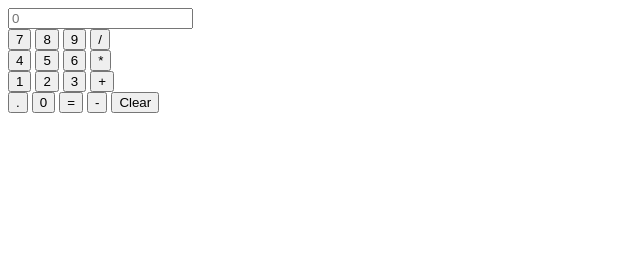
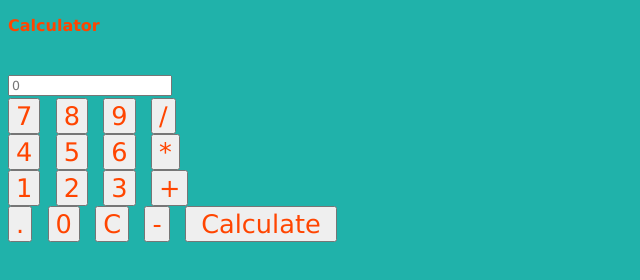
Before and after one commit to r0576736/ex3-Astrid-Thijs, a website: page Rekenmachine.html in a window 1280 px wide. Shown: the whole page, without its empty margins (0-640 px from the left). Drawn offline with Linux system fonts and the light colour scheme.

Commit message:
Style CSS

```diff
--- /dev/null
+++ b/Rekenmachine.css
@@ -0,0 +1,27 @@
+body{
+    background-color: lightseagreen;
+}
+
+#header {
+    color: orangered;
+    font-family: verdana;
+    font-size: 100%;
+}
+
+#div  {
+    color: red;
+    font-family: courier;
+    font-size: 160%;
+}
+
+.button {
+color: orangered;
+    font-family: verdana;
+    font-size: 100%;
+}
+
+#result{
+    color: orangered;
+    font-family: verdana;
+    font-size: 49%;
+}
--- a/Rekenmachine.html
+++ b/Rekenmachine.html
@@ -3,12 +3,13 @@
 <html>
     <head>
         <title>Rekenmachine</title>
-        <meta charset="UTF-8">
-        <meta name="viewport" content="width=device-width, initial-scale=1.0">
+        <link rel="stylesheet" type="text/css" href="./Rekenmachine.css">
     </head>
     <body>
+        <h3 id="header">Calculator</h3>
+        <br>
         <div id="div">
-	<form name="Calculator" method="post" action="/">
+	<form name="Calculator" id="Calculator" method="post" action="/">
 	<input type="text" id="result" name="result" placeholder="0">
 	<br>
 	<input class="button" type="button" value="7" onclick="getValue(this.value)">
@@ -28,9 +29,9 @@
 	<br>
         <input class="button" type="button" value="." onclick="getValue(this.value)">
 	<input class="button" type="button" value="0" onclick="getValue(this.value)">
-	<input class="button" type="submit" value="=" >
+	<input class="button" type="reset" value="C"  onclick="clearDisplay()">
 	<input class="button" type="button" value="-" onclick="getValue(this.value)">
-	<input class="button" type="reset" value="Clear" onclick="clearDisplay()">
+	<input class="button" type="submit" value=" Calculate " >
         </form>
 </div>
 <script>
@@ -42,8 +43,10 @@
     }
 
     function clearDisplay(){
-        document.getElementById("result").reset();
+        document.getElementById("Calculator").reset();
     }
+
+
 
 </script>
 </body>
```
Also changed, not shown: main.js (+7 -7 lines).
